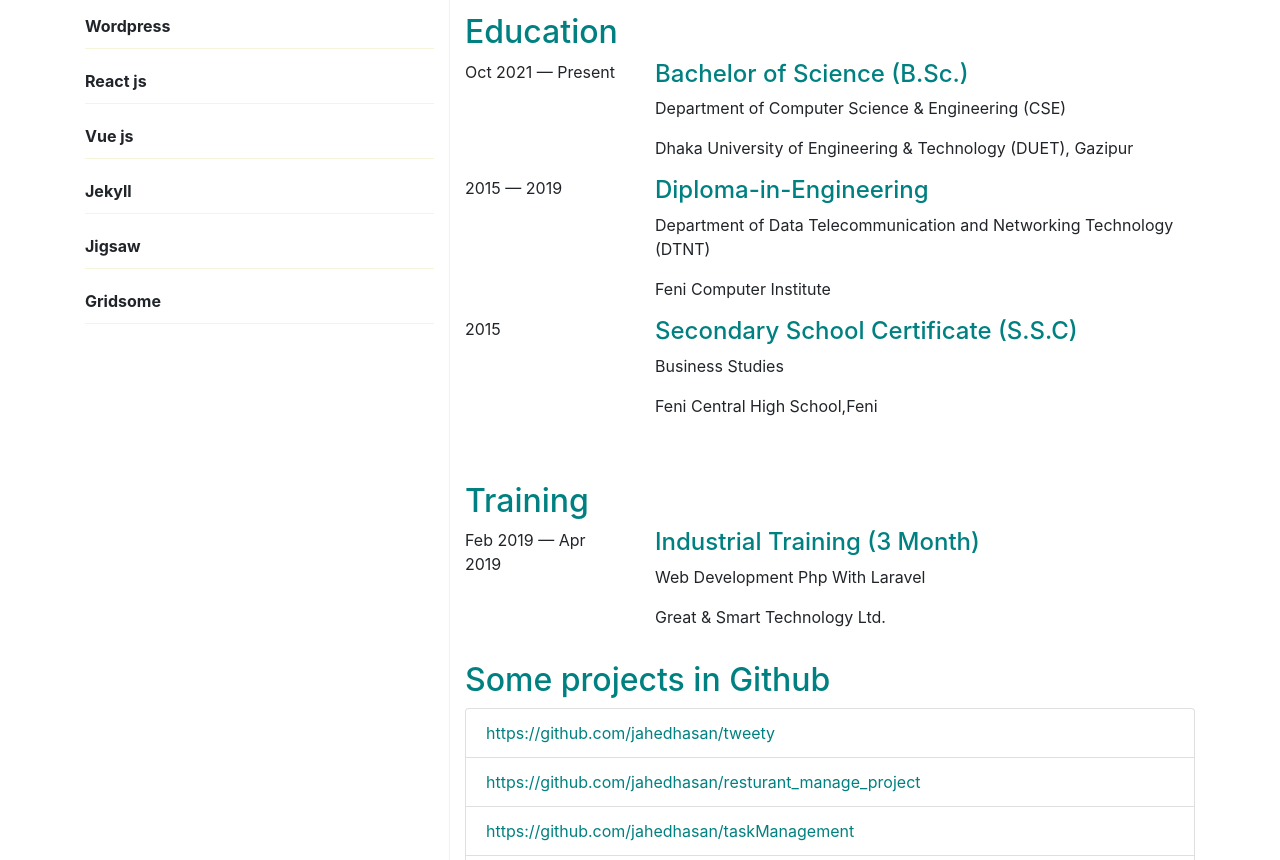
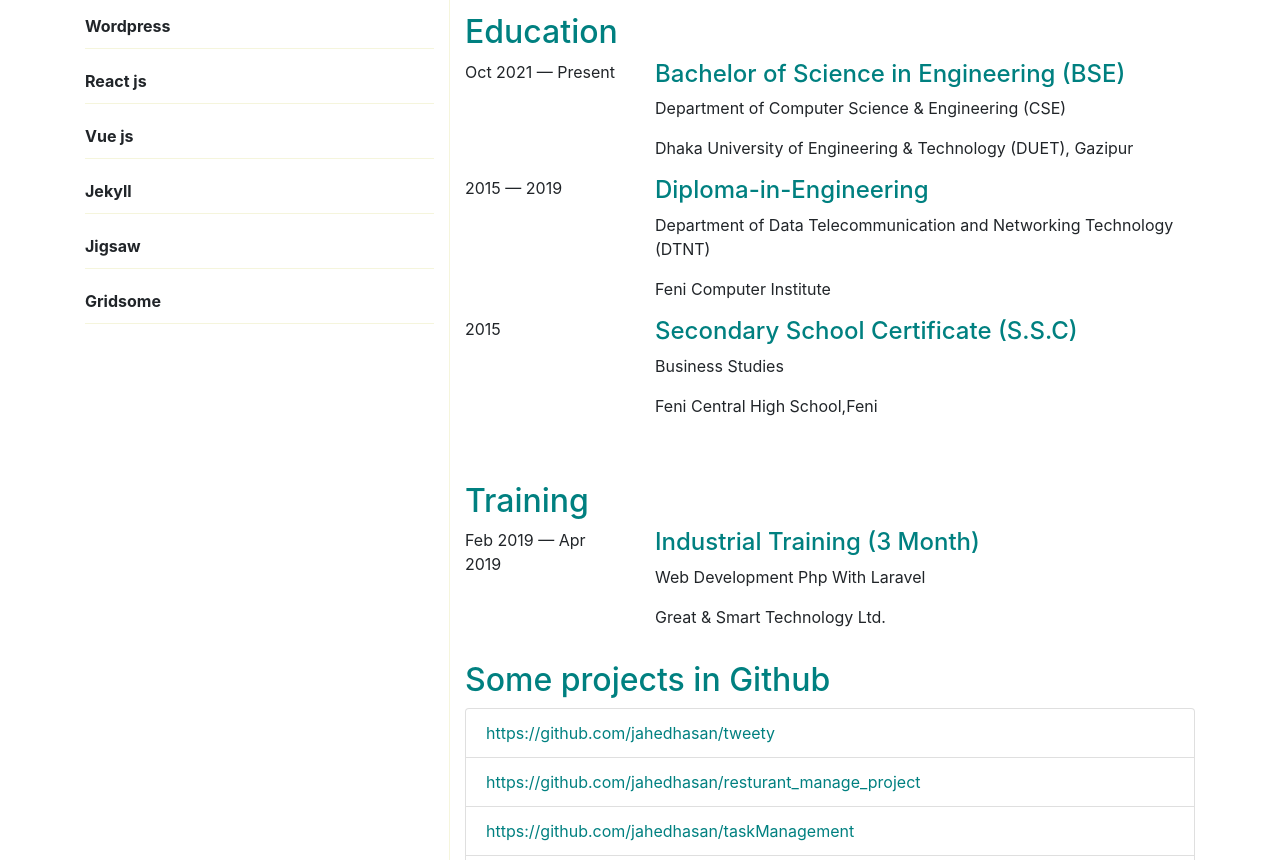
Before and after one commit to jahedhasan/jahedhasan.github.io, a website: page index.html in a window 1280 px wide. Shown: the part 983-1843 px from the top of the page. Drawn offline with Linux system fonts and the light colour scheme.

Commit message:
Update index.html
updated educational title

```diff
--- a/index.html
+++ b/index.html
@@ -233,7 +233,7 @@
 							<!-- /.col-md-3 -->
 							<div class='col-md-9'>
 								<div class='education'>
-									<h4 class='education_title'>Bachelor of Science (B.Sc.)</h4>
+									<h4 class='education_title'>Bachelor of Science in Engineering (BSE)</h4>
 									<p>Department of Computer Science & Engineering (CSE)</p>
 									<p>Dhaka University of Engineering & Technology (DUET), Gazipur</p>
 								</div>
```
